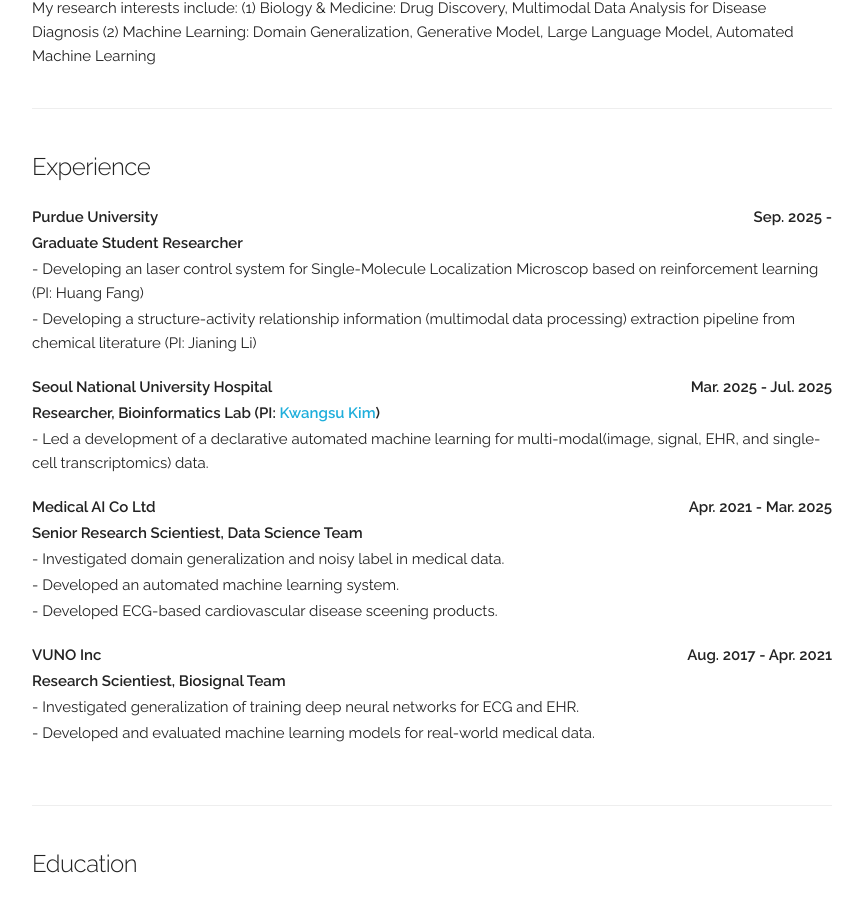
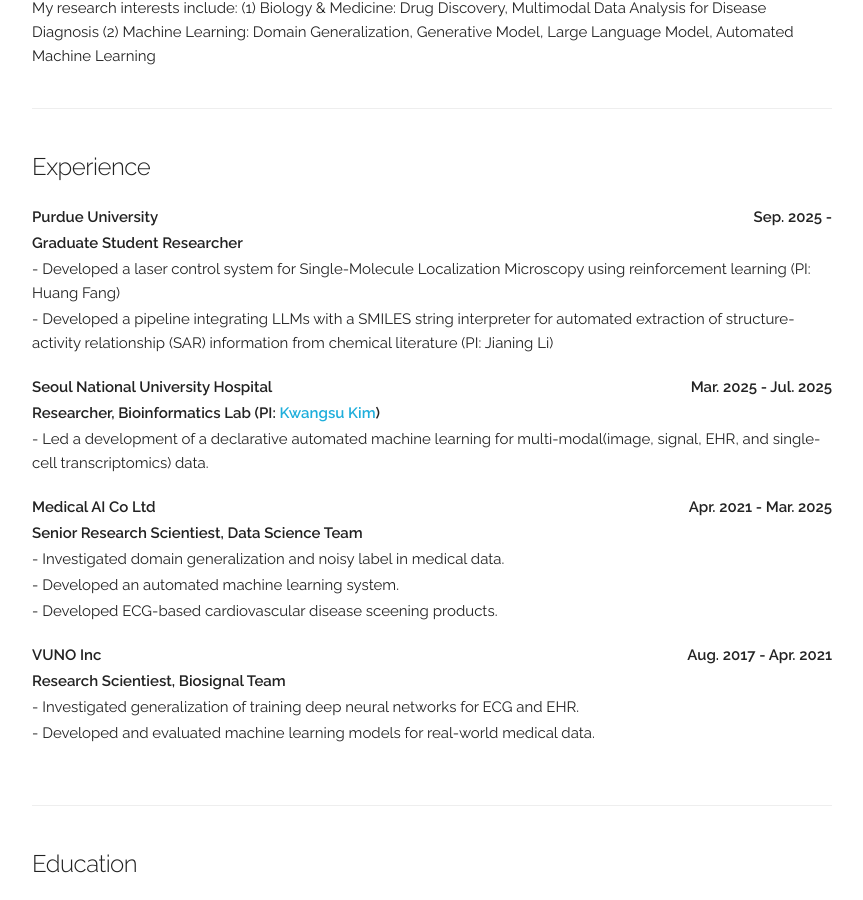
Before and after one commit to byeongtak/byeongtak.github.io, a Jekyll site: the page built from index.html, in a window 1280 px wide and 900 px high, scrolled down 538 px. Shown: the whole window, without its empty margins (208-1071 px from the left). Built offline with Jekyll 4.4.1, drawn with Linux system fonts in a browser that asks for light colours.

Commit message:
Update index.html

```diff
--- a/index.html
+++ b/index.html
@@ -40,8 +40,8 @@
 <!-- <div class="docs-section" id="project">
   <h5>Recent and Ongoing Projects</h5>
 	*These projects are conducted during the PULSe rotation program. <br><br>
-	- Developing an adaptive optics system based on reinforcement learning (PI: Huang Fang) <br>
-	- Developing a structure-activity relationship information (multimodal data processing) extraction pipeline from chemical literature (PI: Jianing Li)
+	- Developed an adaptive optics system based on reinforcement learning (PI: Huang Fang) <br>
+	- Developed a structure-activity relationship information (multimodal data processing) extraction pipeline from chemical literature (PI: Jianing Li)
 </div> -->
 
 <!-- ========== Experience ========== -->
@@ -50,8 +50,8 @@
         <div class="paper">
           <p class="title"><b>Purdue University<b style="float:right;">Sep. 2025 - </b></b></p>
           <p class="title"><b>Graduate Student Researcher <b style="float:right;"></b></b></p>
-			<p> - Developing an laser control system for Single-Molecule Localization Microscop based on reinforcement learning (PI: Huang Fang) <br></p>
-			<p> - Developing a structure-activity relationship information (multimodal data processing) extraction pipeline from chemical literature (PI: Jianing Li) </p>
+			<p> - Developed a laser control system for Single-Molecule Localization Microscopy using reinforcement learning (PI: Huang Fang) <br></p>
+			<p> - Developed a pipeline integrating LLMs with a SMILES string interpreter for automated extraction of structure-activity relationship (SAR) information from chemical literature (PI: Jianing Li) </p>
 			<p></p>
         </div>
 
```
